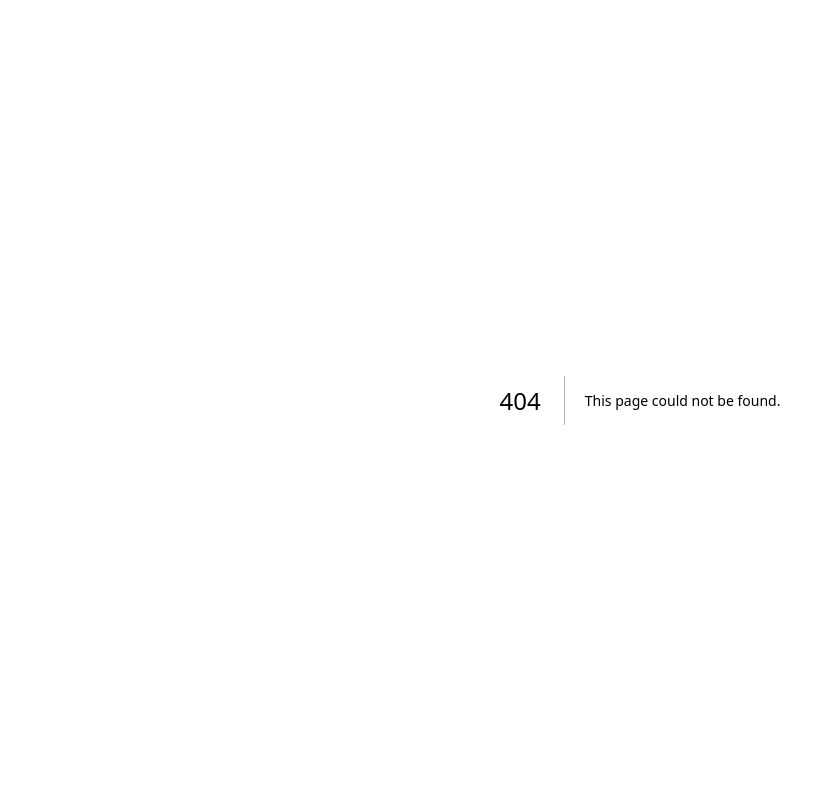
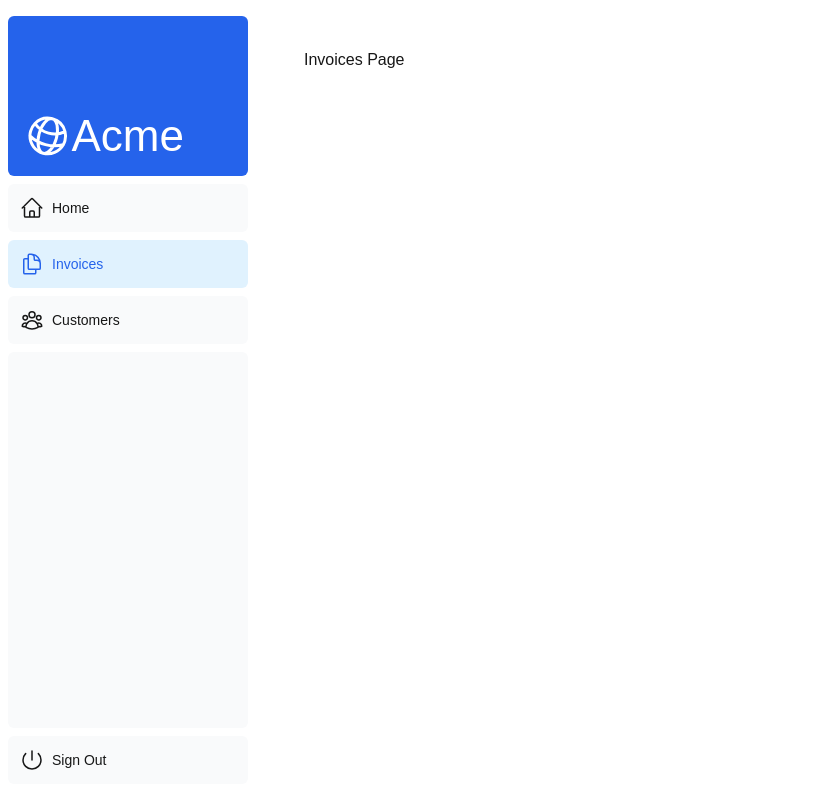
Before and after one commit to kennzuki/nextdasboard, a Next.js app: page /dashboard/invoices in a window 1280 px wide. Before the commit this address had no page. Shown: the whole page, without its empty margins (0-835 px from the left). Built offline with nearby package versions, Linux system fonts and the light colour scheme; a web font is replaced by a local one.

Commit message:
page for dashboard,invoice and customers routes

```diff
--- a/app/dashboard/customers/page.jsx
+++ b/app/dashboard/customers/page.jsx
@@ -1,9 +1,11 @@
 import React from 'react'
 
-export const Page = () => {
+export const CustomerPage = () => {
   return (
     <div>
-      <p className="">customer page</p>
+      <p className="">
+        <p className="">customer page</p>
+      </p>
     </div>
   )
 }
--- /dev/null
+++ b/app/dashboard/invoices/page.tsx
@@ -0,0 +1,3 @@
+export default function InvoicePage() {
+    return <p>Invoices Page</p>;
+  }
```
